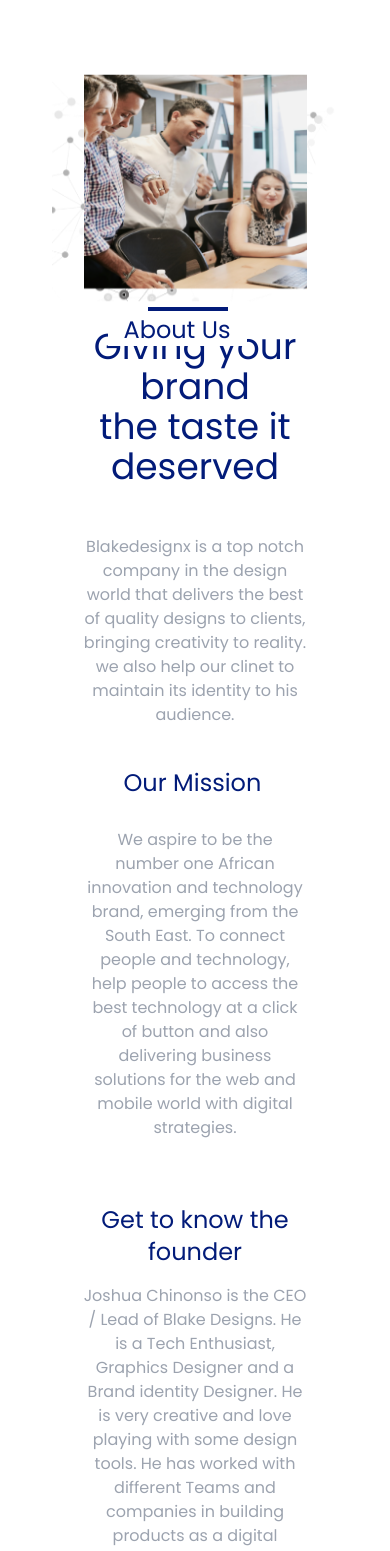
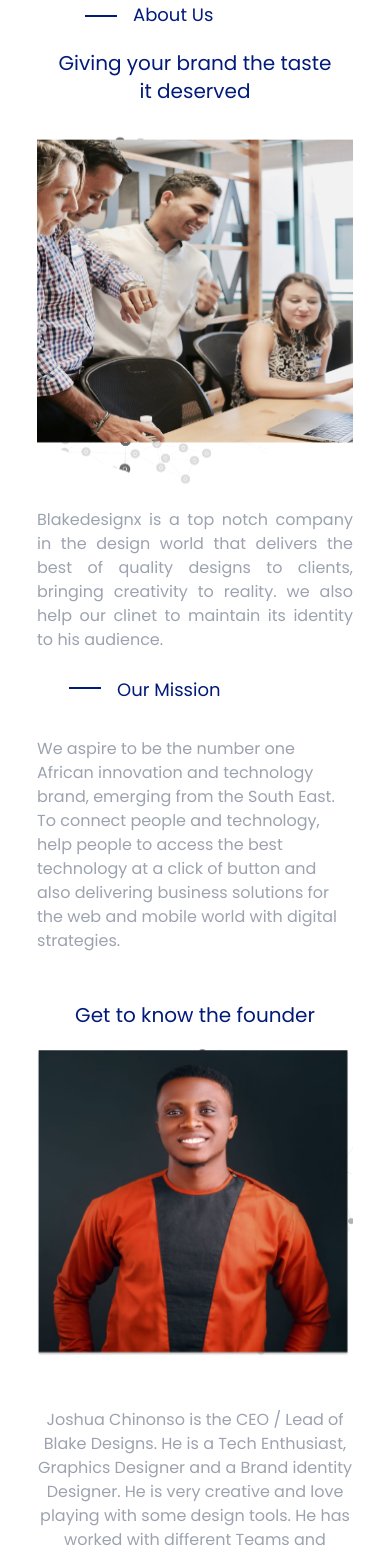
Before and after one commit to youngmikec/Blake-design, a Next.js app: page /about in a window 390 px wide. Shown: the part 320-1871 px from the top of the page. Built offline with nearby package versions, Linux system fonts and the light colour scheme.

Commit message:
fixed mobile responsiveness about us page

```diff
--- a/components/about/index.module.css
+++ b/components/about/index.module.css
@@ -37,5 +37,10 @@
         text-align: center;
         padding: 0 2rem;
     }
-
+    .divider {
+        width: 50px;
+        height: 5px;
+        margin-top: .2rem;
+        border-bottom: 2px solid #021B79;
+    }
 }
--- a/components/about/index.tsx
+++ b/components/about/index.tsx
@@ -4,8 +4,9 @@ import styles from './index.module.css';
 const AboutUsComp = () => {
     return (
         <>
-            <div className='my-32' >
-                <div className={`${styles.infoWrapper}`}>
+            {/* desktop */}
+            <div className='my-32 hidden sm:block md:block lg:block xl:block' >
+                {/* <div className={`${styles.infoWrapper}`}>
                     <div className="flex-1 lg:mr-4">
                         <div className={`${styles.backgroundImage1} pt-4 pb-8`}>
                             <Image src="/images/group.png" width="500px" height="500px" alt='group-image' />
@@ -63,6 +64,136 @@ const AboutUsComp = () => {
                             <Image src="/images/blake.png" width="400px" height="400px" alt='blake' />
                         </div>
                     </div>
+                </div> */}
+                <div className="flex lg:justify-between sm:justify-center">
+                    <div className="flex-1 lg:mr-4">
+                        <div className={`${styles.backgroundImage1} pt-4 pb-8`}>
+                            <Image src="/images/group.png" width="500px" height="500px" alt='group-image' />
+                        </div>
+                    </div>
+                    <div className="flex-1 lg:ml-8 ">
+                        <div className='relative right-0'>
+                            <div className='py-4 text-left'>
+                                <div className='text-left'>
+                                    <div className={`${styles.divider} relative`}></div>
+                                    <p className="text-[#021B79] bg-white my-8 text-2xl absolute -top-6 left-14  px-4">About Us</p>
+                                </div>
+                            </div>
+                            <h1 className='text-4xl text-[#021B79] my-4'>Giving your brand <br /> the taste it deserved </h1>
+                            <p className='text-gray-400 my-12'>Blakedesignx is a top notch company in the
+                            design world that delivers the best of quality
+                            designs to clients, bringing creativity to reality.
+                            we also help our clinet to maintain its identity
+                            to his audience.</p>
+                        </div>
+
+                        <div className='relative right-0'>
+                            <div className='relavtive my-4 text-left'>
+                                <div className='text-left'>
+                                    <div className={`${styles.divider} relative`}></div>
+                                <p className="text-[#021B79] bg-white my-8 text-2xl absolute -top-10 left-14  px-4">Our Mission</p>
+                                </div>
+                            </div>
+                            <p className='text-gray-400 my-12'>We aspire to be the number one African innovation
+                            and technology brand, emerging from the South East.
+                            To connect people and technology, help people to
+                            access the best technology at a click of button and
+                            also delivering business solutions for the web and
+                            mobile world with digital strategies.
+                            </p>
+                        </div>
+                    </div>
+                </div>
+
+                <div className="flex lg:justify-between sm:justify-center my-16">
+                    <div className="flex-1 lg:ml-4">
+                        <div className='w-7/12 pt-6'>
+                            <h1 className='text-[#021B79] text-2xl'>Get to know the founder </h1>
+
+                            <p className='text-gray-400 my-4'>Joshua Chinonso is the CEO / Lead  of Blake Designs.
+                            He is a Tech Enthusiast, Graphics Designer and a Brand identity
+                            Designer. He is very creative and love playing with some design
+                            tools. He has worked with different Teams and companies in building
+                            products as a digital designer . He has branded and is still branding a
+                            lot of businesses. Contact him via email blakedesignx@gmail.com</p>
+                        </div>
+                    </div>
+                    <div className="flex-1 lg:mr-4" >
+                        <div className={`${styles.backgroundImage2} py-10 text-right`}>
+                            <Image src="/images/blake.png" width="400px" height="400px" alt='blake' />
+                        </div>
+                    </div>
+                </div>
+            </div>
+
+            {/* mobile view */}
+            <div className='block sm:hidden md:hidden lg:hidden xl:hidden my-12'>
+                <div className='container mx-auto'>
+                    {/* top view */}
+                    <div className="lg:ml-8">
+                        <div className='relative right-0'>
+                            <div className='py-4 text-center'>
+                                <div className='text-center'>
+                                    <div className={`${styles.divider} relative left-12`}></div>
+                                    <p className="text-[#021B79] bg-white my-8 text-lg absolute -top-6 left-20  px-4">About Us</p>
+                                </div>
+                            </div>
+                            <h1 className='text-xl text-center text-[#021B79] my-4'>Giving your brand the taste <br /> it deserved </h1>
+                        </div>
+
+                        <div className="text-center">
+                            <div className={`${styles.backgroundImage1} pt-4 pb-8`}>
+                                <Image src="/images/group.png" width="500px" height="500px" alt='group-image' />
+                            </div>
+                        </div>
+
+                        <div className='text-justify'>
+                            <p className='text-gray-400 my-4'>Blakedesignx is a top notch company in the
+                                design world that delivers the best of quality
+                                designs to clients, bringing creativity to reality.
+                                we also help our clinet to maintain its identity
+                                to his audience.
+                            </p>
+                        </div>
+
+                        <div className='relative right-0'>
+                            <div className='relavtive my-4 text-left'>
+                                <div className='text-center mt-8 mb-4'>
+                                    <div className={`${styles.divider} relative left-8`}></div>
+                                    <p className="text-[#021B79] bg-white mt-8 mb-4 text-lg absolute -top-10 left-16 px-4">Our Mission</p>
+                                </div>
+                            </div>
+                            <p className='text-gray-400 my-12'>We aspire to be the number one African innovation
+                            and technology brand, emerging from the South East.
+                            To connect people and technology, help people to
+                            access the best technology at a click of button and
+                            also delivering business solutions for the web and
+                            mobile world with digital strategies.
+                            </p>
+                        </div>
+                    </div>
+
+                    {/* bottom view */}
+                    <div className='text-center'>
+                        <div className="mt-8">
+                            <h1 className='text-[#021B79] text-xl text-center'>Get to know the founder </h1>
+
+                            <div className={`${styles.backgroundImage2} pt-4 text-right`}>
+                                <Image src="/images/blake.png" width="400px" height="400px" alt='blake' />
+                            </div>
+                        </div>
+
+                        <div className="flex-1 lg:ml-4">
+                            <div className='pt-6'>
+                                <p className='text-gray-400 my-4'>Joshua Chinonso is the CEO / Lead  of Blake Designs.
+                                He is a Tech Enthusiast, Graphics Designer and a Brand identity
+                                Designer. He is very creative and love playing with some design
+                                tools. He has worked with different Teams and companies in building
+                                products as a digital designer . He has branded and is still branding a
+                                lot of businesses. Contact him via email blakedesignx@gmail.com</p>
+                            </div>
+                        </div>
+                    </div>
                 </div>
             </div>
         </>
--- a/components/banner/banner.module.css
+++ b/components/banner/banner.module.css
@@ -59,6 +59,7 @@
     overflow: hidden;
     position: relative;
     justify-content: center;
+    z-index: 5;
     /* background: transparent; */
 }
 
@@ -67,7 +68,7 @@
     top: 43rem;
     left: -10px;
     background-color: #ffffff;
-    z-index: 10;
+    z-index: 15;
     width: 1000;
     height: 130px;
     transform: rotate(5.5deg);
@@ -78,7 +79,7 @@
     top: 35rem;
     right: -20px;
     background-color: #ffffff;
-    z-index: 10;
+    z-index: 15;
     width: 1000;
     height: 130px;
     transform: rotate(175.7deg);
--- a/components/footer/footer.tsx
+++ b/components/footer/footer.tsx
@@ -1,6 +1,10 @@
-import Image from 'next/image';
 import Link from 'next/link';
 import styles from './footer.module.css';
+
+// react icons
+import { FaTimes, FaFacebookF } from 'react-icons/fa';
+import { TbBrandTwitter } from 'react-icons/tb';
+import { BsInstagram, BsBehance } from 'react-icons/bs';
 
 export default function Footer () {
     return (
@@ -8,8 +12,8 @@ export default function Footer () {
             <div className={`${styles.footerWrapper} mb-0`}>
                 <div className={`${styles.overlay} text-center`}>
                     <div className='lg:w-7/12 sm:w-9/12 w-11/12 mt-24 mx-auto'>
-                        <div className='flex justify-between'>
-                            <div className='flex-1 text-left'>
+                        <div className='grid grid-cols-1 sm:grid-cols-2 md:grid-cols-2 lg:grid-cols-2'>
+                            <div className='text-left'>
                                 <h1 className='lg:text-3xl text-xl'>
                                     <b>Contact Info</b>
                                 </h1>
@@ -39,33 +43,33 @@ export default function Footer () {
                                         </Link>
                                     </p>
                                 </div>
-                                <div className='mt-1 text-black pt-4'>
+                                <div className='mt-1 text-black pt-4 flex justify-start'>
                                     <span className="mx-2">
-                                        <Link href="#">
+                                        <Link href="https://twitter.com/Blake_jrs?s=09">
                                             <a>
-                                                <Image src='/images/vectortwitter-dark.png' width="18.33px" height="18.33px" alt="twitter account"/>
+                                                <TbBrandTwitter />
                                             </a>
                                         </Link>
                                     </span>
 
                                     <span className="mx-2">
-                                        <Link href="#">
+                                        <Link href="https://www.instagram.com/blakedesignx">
                                             <a>
-                                                <Image src='/images/vectorinsta-dark.png' width="18.33px" height="18.33px" alt="instagram account"/>
+                                                <BsInstagram />
                                             </a>
                                         </Link>
                                     </span>
                                     <span className="mx-2">
-                                        <Link href="#">
+                                        <Link href="https://www.behance.net/joshuachinonso">
                                             <a>
-                                                <Image src='/images/vectorbehance-dark.png' width="18.33px" height="18.33px" alt="instagram account"/>
+                                                <BsBehance />
                                             </a>
                                         </Link>
                                     </span>
                                     <span className="mx-2">
-                                        <Link href="#">
+                                        <Link href="https://facebook.com/Blake-Designx-n-Hub-107875180988508/?paipv=1&_rdc=10&_rdr">
                                             <a>
-                                                <Image src='/images/Vectorfacebook-dark.png' width="18.33px" height="18.33px" alt="facebook account"/>
+                                                <FaFacebookF />
                                             </a>
                                         </Link>
                                     </span>
@@ -73,11 +77,11 @@ export default function Footer () {
                                 </div>
                             </div>
 
-                            <div className='flex-1 text-right'>
+                            <div className='text-left sm:text-right md:text-right lg:text-right mt-8 sm:mt-0 md:mt-0 lg:mt-0'>
                                 <h1 className='lg:text-3xl text-xl'>
                                     <b>Quick links</b>
                                 </h1>
-                                <div className=''>
+                                <div className='ml-4 sm:m-0 md:m-0 lg:m-0'>
                                     <p className={`my-4 ${styles.navButton}`}>
                                         <Link href="/about">
                                             <a className='text-sm'>
@@ -115,9 +119,6 @@ export default function Footer () {
                         </div>
                     </div>
 
-                    <div className='lg:w-7/12 sm:w-9/12 w-10/12 mt-24 mx-auto lg:text-center text-left'>
-
-                    </div>
                 </div>
             </div>
         </>
--- a/components/nav-bar/nav-bar.tsx
+++ b/components/nav-bar/nav-bar.tsx
@@ -141,7 +141,7 @@ export default function NavBar () {
                     <div className="text-center">
                         <div className='flext justify-between pt-8 text-[#021B79]'>
                             <span className="mx-2 inline-block">
-                                <Link href="#">
+                                <Link href="https://twitter.com/Blake_jrs?s=09">
                                     <a className="text-lg sm:text-xl">
                                         <TbBrandTwitter />
                                     </a>
@@ -149,21 +149,21 @@ export default function NavBar () {
                             </span>
 
                             <span className="mx-2 inline-block">
-                                <Link href="#">
+                                <Link href="https://www.instagram.com/blakedesignx">
                                     <a className="text-lg sm:text-xl">
                                         <BsInstagram />
                                     </a>
                                 </Link>
                             </span>
                             <span className="mx-2 inline-block">
-                                <Link href="#">
+                                <Link href="https://www.behance.net/joshuachinonso">
                                     <a className="text-lg sm:text-xl">
                                         <BsBehance />
                                     </a>
                                 </Link>
                             </span>
                             <span className="mx-2 inline-block">
-                                <Link href="#">
+                                <Link href="https://facebook.com/Blake-Designx-n-Hub-107875180988508/?paipv=1&_rdc=10&_rdr">
                                     <a className="text-lg sm:text-xl">
                                         <FaFacebookF />
                                     </a>
--- a/components/top-bar/top-bar.tsx
+++ b/components/top-bar/top-bar.tsx
@@ -36,7 +36,7 @@ export default function TopBar () {
                         </span>
 
                         <span className="mx-2 sm:mx-3 md:mx-4 lg:mx-4 inline-block">
-                                <Link href="#">
+                                <Link href="https://twitter.com/Blake_jrs?s=09">
                                     <a className="text-lg sm:text-xl">
                                         <TbBrandTwitter />
                                     </a>
@@ -44,21 +44,21 @@ export default function TopBar () {
                             </span>
 
                             <span className="mx-2 sm:mx-3 md:mx-4 lg:mx-4 inline-block">
-                                <Link href="#">
+                                <Link href="https://www.instagram.com/blakedesignx">
                                     <a className="text-lg sm:text-xl">
                                         <BsInstagram />
                                     </a>
                                 </Link>
                             </span>
                             <span className="mx-2 sm:mx-3 md:mx-4 lg:mx-4 inline-block">
-                                <Link href="#">
+                                <Link href="https://www.behance.net/joshuachinonso">
                                     <a className="text-lg sm:text-xl">
                                         <BsBehance />
                                     </a>
                                 </Link>
                             </span>
                             <span className="mx-2 sm:mx-3 md:mx-4 lg:mx-4 inline-block">
-                                <Link href="#">
+                                <Link href="https://facebook.com/Blake-Designx-n-Hub-107875180988508/?paipv=1&_rdc=10&_rdr">
                                     <a className="text-lg sm:text-xl">
                                         <FaFacebookF />
                                     </a>
--- a/pages/contact.tsx
+++ b/pages/contact.tsx
@@ -6,7 +6,7 @@ export default function Contact () {
         <>
             <div style={{width: '100%'}}>
                 <Banner
-                backgroundColor='transparent'
+                backgroundColor='rgba(5, 117, 230, 0.55)'
                 bannerImage='/images/contact-image.png'
                 bannerText={`
                     Contact Us Now
```
